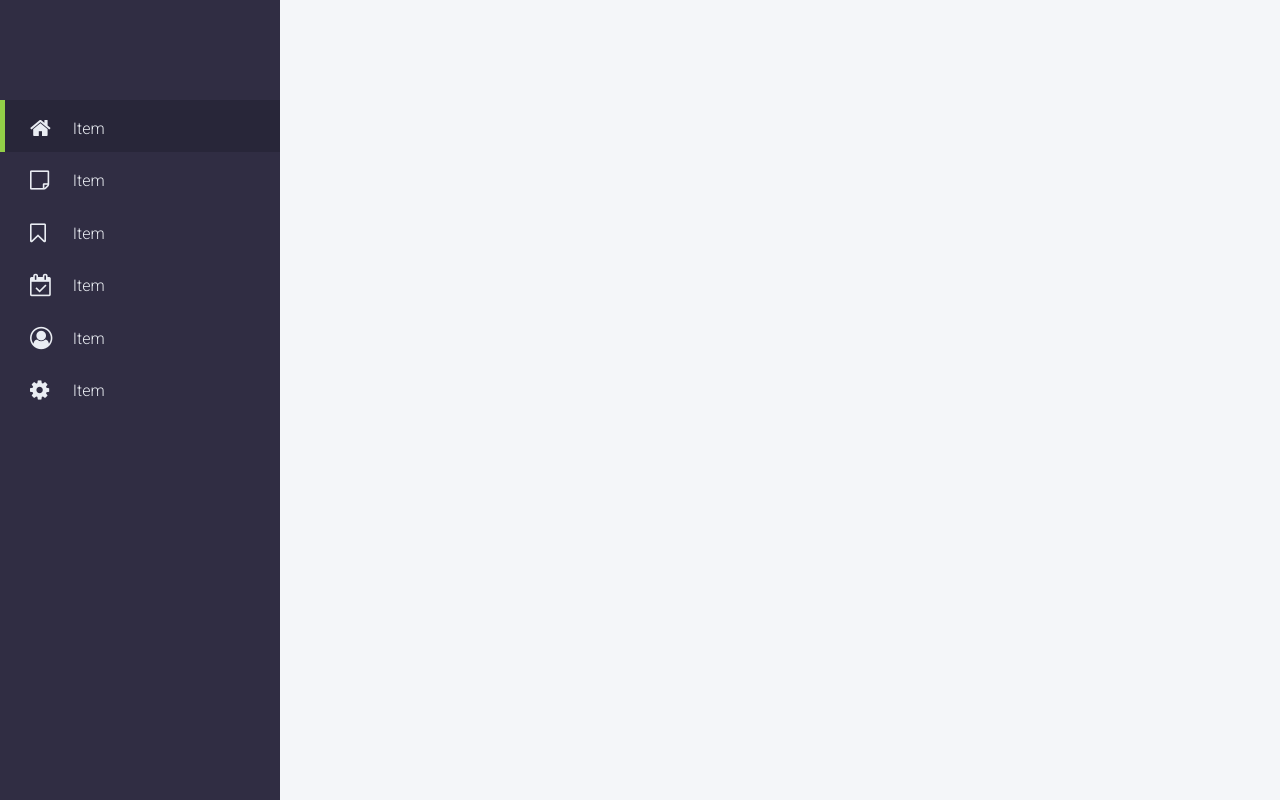
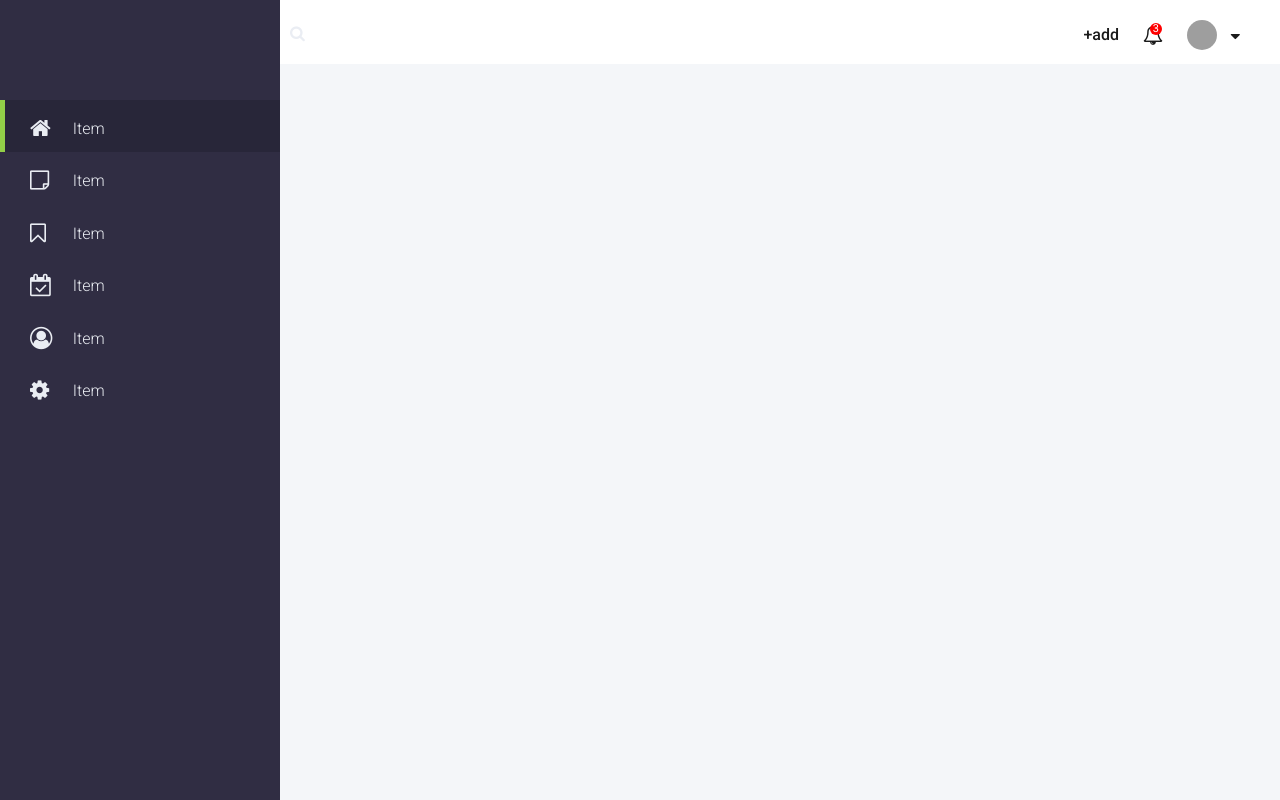
Before and after one commit to andy6804tw/dashboard, a React app: page / in a window 1280 px wide. Built offline with nearby package versions, Linux system fonts and the light colour scheme; grey boxes are pictures that could not be loaded.

Commit message:
create header

```diff
--- a/assets/sass/main.scss
+++ b/assets/sass/main.scss
@@ -26,7 +26,7 @@ nav{
       text-decoration: none; //連結底線
       padding: 15px 30px; //上左邊界
       font-weight: 300; //字體粗細
-    transition: all 0.5s ease-in-out; //懸浮顏色延遲動作
+      transition: all 0.2s ease-in-out; //懸浮顏色延遲動作
 
         .fa{
           color: $grayDark; //icon顏色
@@ -58,3 +58,91 @@ nav{
   }
 
 }
+
+header{
+  margin-left: 280px;
+  padding: 10px;
+  background: #fff;
+
+  .search-area{
+    display: inline-block;
+    width: 50%;
+
+    .fa{
+      color: $grayDark;
+    }
+    input[type="text"]{  //設定輸入框
+      background: transparent;
+      border: none;
+      font-size: 1.3rem;
+      padding: 10px;
+      font-weight: 100; //字體粗細
+      width: 80%;
+      transition: all 0.5 ease-in-out; //動畫效果
+      &:hover{ //游標停懸
+        background: $grayLight;
+      }
+    }
+  }
+  .user-area{
+    display: inline-block; //一個區塊
+    float: right; //向右對齊
+    padding: 10px;
+    a{
+      color: #1b1b1b;
+      display: inline-block;
+      padding-right: 20px;
+      text-decoration: none;
+      vertical-align: top;
+      height: 30px;
+
+      &.add{
+        font-size: 16px;
+        font-weight: 500;
+        padding-top: 7px;
+      }
+
+      &.notification{
+        position: relative;
+        padding-top: 5px;
+        font-size: 20px;
+
+          .circle{ //通知的圓形
+            background: red;
+            width: 12px;
+            height: 12px;
+            border-radius: 50%; //圓形
+            display: inline-block;
+            font-size: 11px;
+            color: white;
+            text-align: center;
+            position: absolute;
+            top: 3px;
+            left: 7px;
+        }
+      }
+      .user-img{
+        background: url(https://avatars1.githubusercontent.com/u/20473922?v=4&s=400) no-repeat center center;
+        -webkit-background-size: cover;
+        -moz-background-size: cover;
+        -o-background-size: cover;
+        background-size: cover;
+        width: 30px;
+        height: 30px;
+        border-radius: 50%;
+        display: inline-block;
+        margin-right: 10px;
+      }
+      .fa-caret-down{
+        position: relative;
+        top: -8px;
+      }
+    }
+  }
+}
+
+//移除框框外面藍色
+input:focus,
+textarea:focus{
+    outline: none;
+}
--- a/gulpfile.js
+++ b/gulpfile.js
@@ -39,7 +39,8 @@ gulp.task('browser-sync', ['styles'], function () {
   // })
 
   browserSync.init({
-        server: './public'
+        server: './public',
+        notify:false
     });
 })
 
--- a/public/index.html
+++ b/public/index.html
@@ -27,6 +27,24 @@
         <i class="fa fa-cog" aria-hidden="true"></i>Item</a>
     </nav>
   </section>
+  <header>
+    <div class="search-area">
+        <i class="fa fa-search" aria-hidden="true"></i>
+      <input type="text">
+    </div>
+    <div class="user-area">
+      <a href="#" class="add">+add</a>
+      <a href="#" class="notification">
+          <i class="fa fa-bell-o" aria-hidden="true"></i>
+        <span class="circle">3</span>
+      </a>
+      <a href="#">
+        <div class="user-img"></div>
+        <i class="fa fa-caret-down" aria-hidden="true"></i>
+      </a>
+    </div>
+  </header>
+
 </body>
 
 </html>
```
Also changed, not shown: public/css/main.css. Lines whose indentation alone changed are shown as unchanged.
